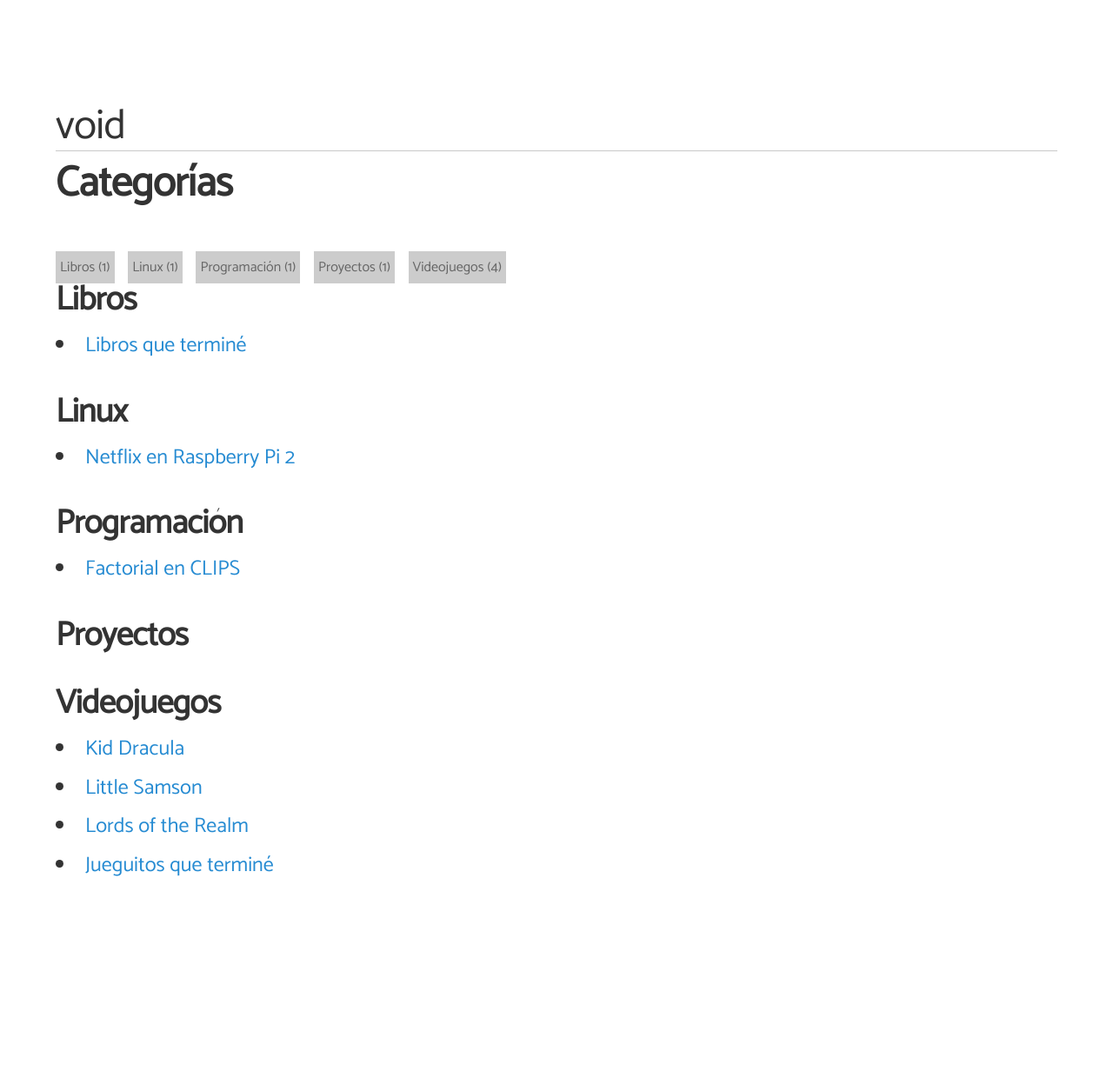
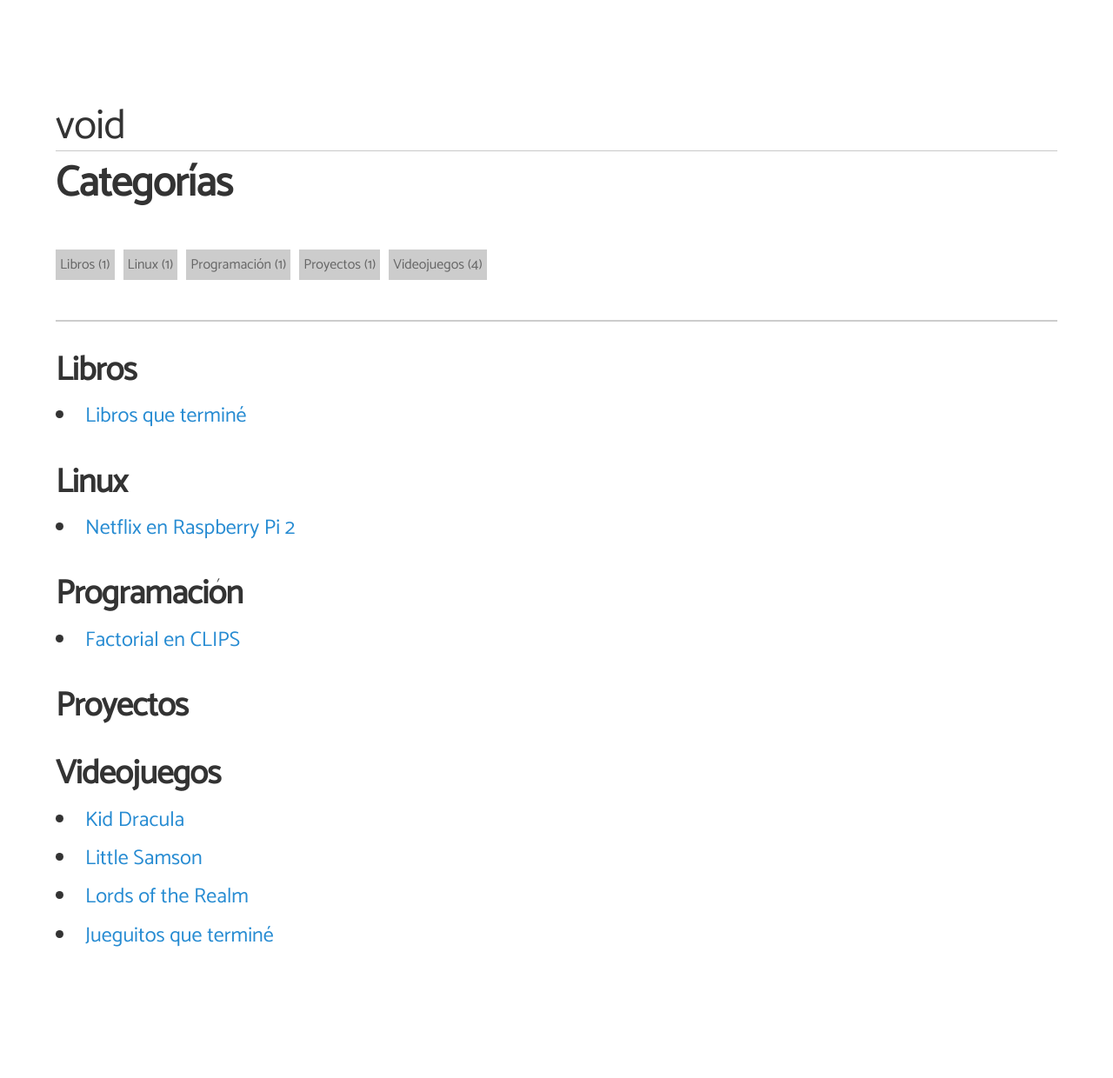
Before and after one commit to angelsimon/angelsimon.github.io, a Jekyll site: the page built from categories.html, in a window 1280 px wide. Shown: the whole page at 87% size. Built offline with Jekyll 4.4.1, drawn with Linux system fonts in a browser that asks for light colours; nearby versions of some CDN libraries; before the commit the page ends 1159 px from its top, so only the background shows below that.

Commit message:
Update categories.html

```diff
--- a/categories.html
+++ b/categories.html
@@ -7,13 +7,14 @@ permalink: /categories/
 <!-- `tag_words` is a sorted array of the tag names. -->
 {% assign cat_words = site_cats | split:',' | sort %}
 
-{% for item in (0..site.categories.size) %}{% unless forloop.last %}
+<div class="tags-holder">
+  {% for item in (0..site.categories.size) %}{% unless forloop.last %}
     {% capture this_word %}{{ cat_words[item] }}{% endcapture %}
       <a href="#{{ this_word | cgi_escape }}" class="tag-count">{{ this_word }}
         <span>({{ site.categories[this_word].size }})</span></a>
   {% endunless %}{% endfor %}
-
-<br>
+</div>
+<hr/>
 <!-- Posts by Categories -->
 <div>
   {% for item in (0..site.categories.size) %}{% unless forloop.last %}
```
